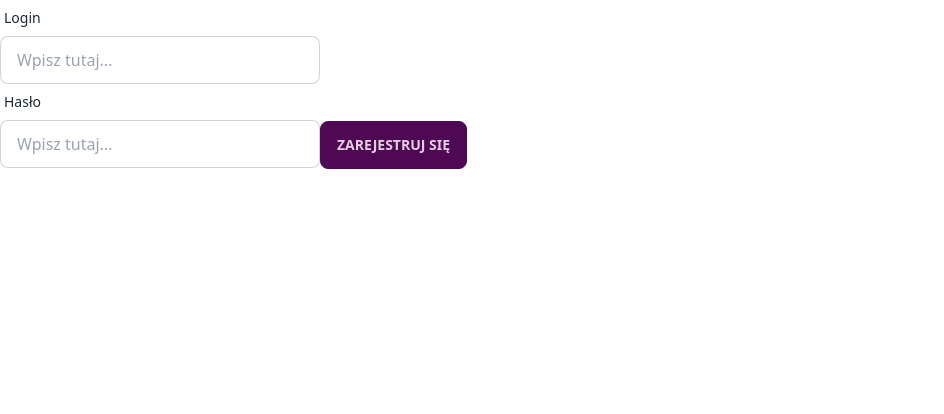
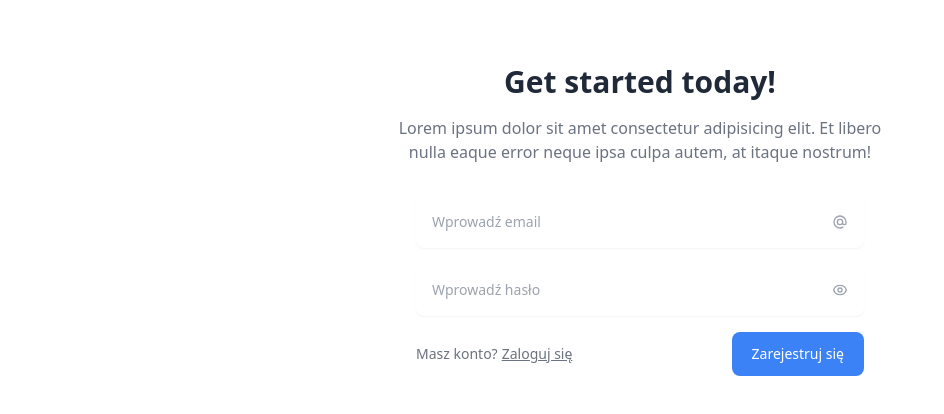
Before and after one commit to gajevski/nextjs-period-app, a Next.js app: page /auth/register in a window 1280 px wide. Shown: the top 414 px of the page, without its empty margins (0-944 px from the left). Built offline with nearby package versions, Linux system fonts and the light colour scheme.

Commit message:
Add register page design

```diff
--- a/pages/auth/register.jsx
+++ b/pages/auth/register.jsx
@@ -1,16 +1,101 @@
+import Link from "next/link";
+
 export default function Register() {
 
     return (
-        <div>
-            <label className="label">
-                <span className="label-text">Login</span>
-            </label>
-            <input type="text" placeholder="Wpisz tutaj..." className="input input-bordered w-full max-w-xs" />
-            <label className="label">
-                <span className="label-text">Hasło</span>
-            </label>
-            <input type="text" placeholder="Wpisz tutaj..." className="input input-bordered w-full max-w-xs" />
-            <button className="btn btn-active btn-primary">Zarejestruj się</button>
+        <div className="mx-auto max-w-screen-xl px-4 py-16 sm:px-6 lg:px-8">
+            <div className="mx-auto max-w-lg text-center">
+                <h1 className="text-2xl font-bold sm:text-3xl">Get started today!</h1>
+
+                <p className="mt-4 text-gray-500">
+                    Lorem ipsum dolor sit amet consectetur adipisicing elit. Et libero nulla
+                    eaque error neque ipsa culpa autem, at itaque nostrum!
+                </p>
+            </div>
+
+            <form action="" className="mx-auto mb-0 mt-8 max-w-md space-y-4">
+                <div>
+                    <label htmlFor="email" className="sr-only">Email</label>
+
+                    <div className="relative">
+                        <input
+                            type="email"
+                            className="w-full rounded-lg border-gray-200 p-4 pe-12 text-sm shadow-sm"
+                            placeholder="Wprowadź email"
+                        />
+
+                        <span className="absolute inset-y-0 end-0 grid place-content-center px-4">
+                            <svg
+                                xmlns="http://www.w3.org/2000/svg"
+                                className="h-4 w-4 text-gray-400"
+                                fill="none"
+                                viewBox="0 0 24 24"
+                                stroke="currentColor"
+                            >
+                                <path
+                                    strokeLinecap="round"
+                                    strokeLinejoin="round"
+                                    strokeWidth="2"
+                                    d="M16 12a4 4 0 10-8 0 4 4 0 008 0zm0 0v1.5a2.5 2.5 0 005 0V12a9 9 0 10-9 9m4.5-1.206a8.959 8.959 0 01-4.5 1.207"
+                                />
+                            </svg>
+                        </span>
+                    </div>
+                </div>
+
+                <div>
+                    <label htmlFor="password" className="sr-only">Hasło</label>
+
+                    <div className="relative">
+                        <input
+                            type="password"
+                            className="w-full rounded-lg border-gray-200 p-4 pe-12 text-sm shadow-sm"
+                            placeholder="Wprowadź hasło"
+                        />
+
+                        <span className="absolute inset-y-0 end-0 grid place-content-center px-4">
+                            <svg
+                                xmlns="http://www.w3.org/2000/svg"
+                                className="h-4 w-4 text-gray-400"
+                                fill="none"
+                                viewBox="0 0 24 24"
+                                stroke="currentColor"
+                            >
+                                <path
+                                    strokeLinecap="round"
+                                    strokeLinejoin="round"
+                                    strokeWidth="2"
+                                    d="M15 12a3 3 0 11-6 0 3 3 0 016 0z"
+                                />
+                                <path
+                                    strokeLinecap="round"
+                                    strokeLinejoin="round"
+                                    strokeWidth="2"
+                                    d="M2.458 12C3.732 7.943 7.523 5 12 5c4.478 0 8.268 2.943 9.542 7-1.274 4.057-5.064 7-9.542 7-4.477 0-8.268-2.943-9.542-7z"
+                                />
+                            </svg>
+                        </span>
+                    </div>
+                </div>
+
+                <div className="flex items-center justify-between">
+                    <div class="flex gap-1">
+                        <p className="text-sm text-gray-500">
+                            Masz konto?
+                        </p>
+                        <Link href="/auth/login" className="text-sm text-gray-500 underline">
+                            Zaloguj się
+                        </Link>
+                    </div>
+
+                    <button
+                        type="submit"
+                        className="inline-block rounded-lg bg-blue-500 px-5 py-3 text-sm font-medium text-white"
+                    >
+                        Zarejestruj się
+                    </button>
+                </div>
+            </form>
         </div>
     );
 }
```
